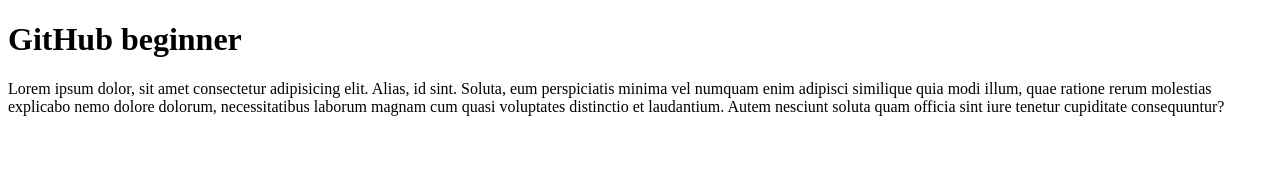
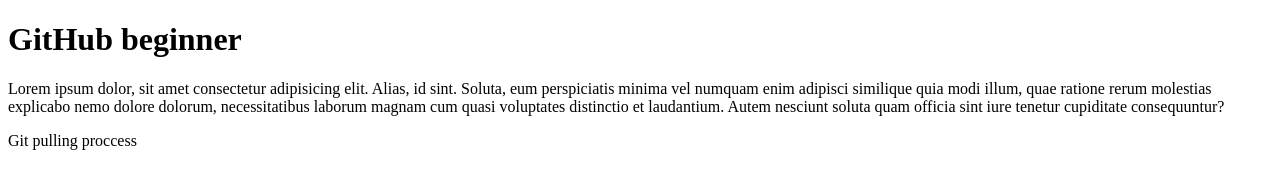
Before and after one commit to santoasik/frst-project, a plain HTML site: page index.html in a window 1280 px wide. Drawn offline with Linux system fonts and the light colour scheme.

Commit message:
Update index.html

```diff
--- a/index.html
+++ b/index.html
@@ -9,5 +9,6 @@
 <body>
     <h1>GitHub beginner</h1>
     <p>Lorem ipsum dolor, sit amet consectetur adipisicing elit. Alias, id sint. Soluta, eum perspiciatis minima vel numquam enim adipisci similique quia modi illum, quae ratione rerum molestias explicabo nemo dolore dolorum, necessitatibus laborum magnam cum quasi voluptates distinctio et laudantium. Autem nesciunt soluta quam officia sint iure tenetur cupiditate consequuntur?</p>
+    <article>Git pulling proccess</article>
 </body>
 </html>
```
